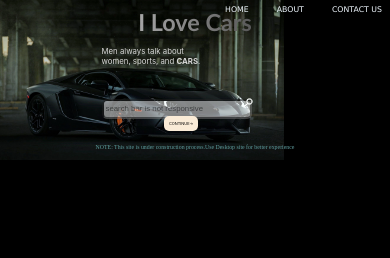
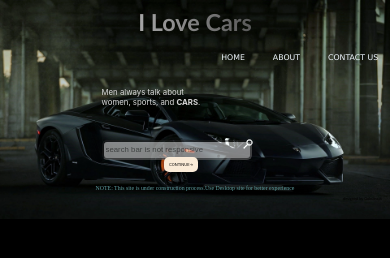
Before and after one commit to GOKULNATH003/craze-on-cars, a plain HTML site: page index.html in a window 390 px wide. Drawn offline with Linux system fonts and the light colour scheme.

Commit message:
Update index.css

```diff
--- a/index.css
+++ b/index.css
@@ -54,7 +54,7 @@ input{font-size: 30px;}
 @media screen and (max-width:768px){
 
 
-   body{background-image: url(./bg.jpg) ;;background-size: contain;position: static;background-repeat: no-repeat;background-color: black;}
+   body{background-image: url(./bg.jpg) ;;background-size: cover;position: static;background-repeat: no-repeat;background-color: black;}
 
    h1{text-align: center;background: linear-gradient(to right, white ,black)
       ; -webkit-text-fill-color:transparent;
@@ -76,10 +76,10 @@ input{font-size: 30px;}
    .nav3:hover{color: gray;}
 
 
-   .menu{float: right ;margin-top: -70px;position: static;}
+   .menu{float: right ;margin-top: -22px;position: static;margin-right:1vw}
 
 
-   .a{font-size: 2vw;color: rgb(216, 216, 216);margin-left: 25%;margin-top: -150px;font-family: -apple-system, BlinkMacSystemFont, 'Segoe UI', Roboto, Oxygen, Ubuntu, Cantarell, 'Open Sans', 'Helvetica Neue', sans-serif;}
+   .a{font-size: 2vw;color: rgb(216, 216, 216);margin-left: 25%;margin-top: -109px;font-family: -apple-system, BlinkMacSystemFont, 'Segoe UI', Roboto, Oxygen, Ubuntu, Cantarell, 'Open Sans', 'Helvetica Neue', sans-serif;}
    .a:hover{color:aliceblue;}
 
    /*b.....bar.......*/
```
